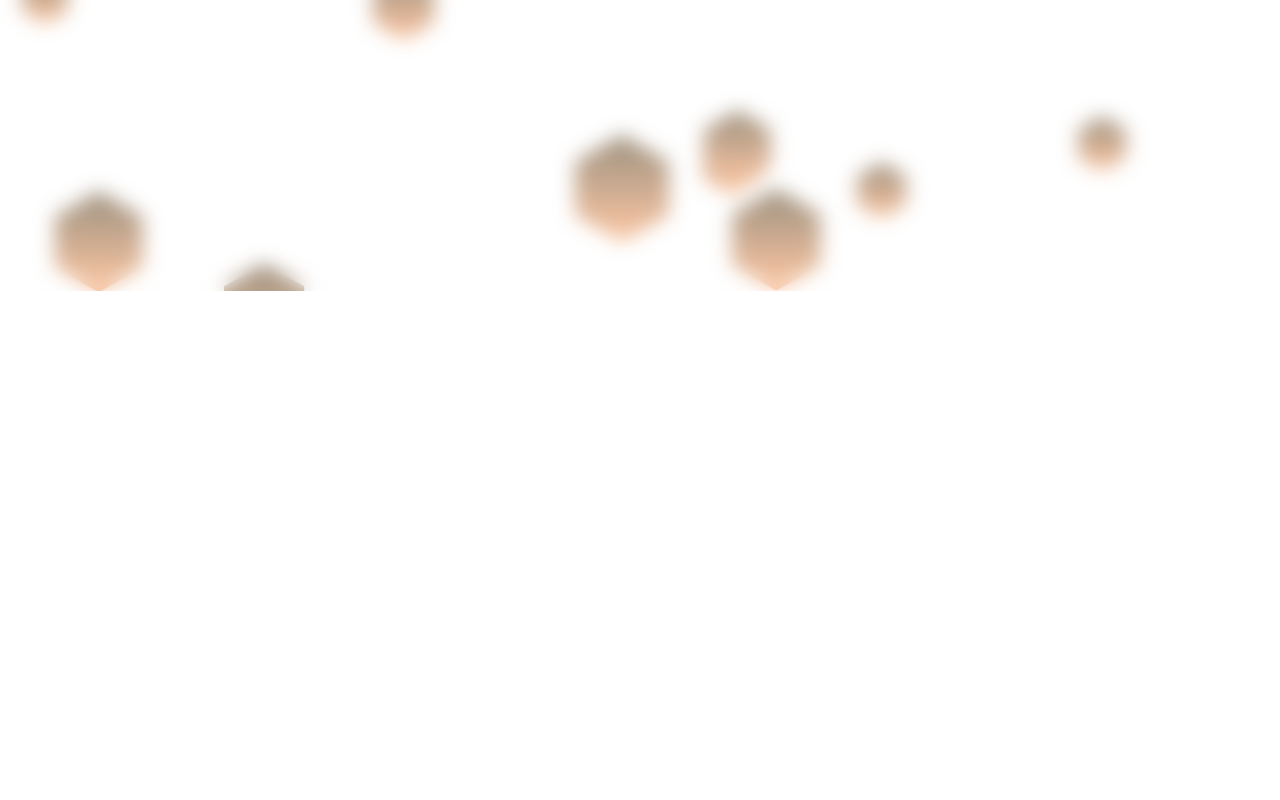
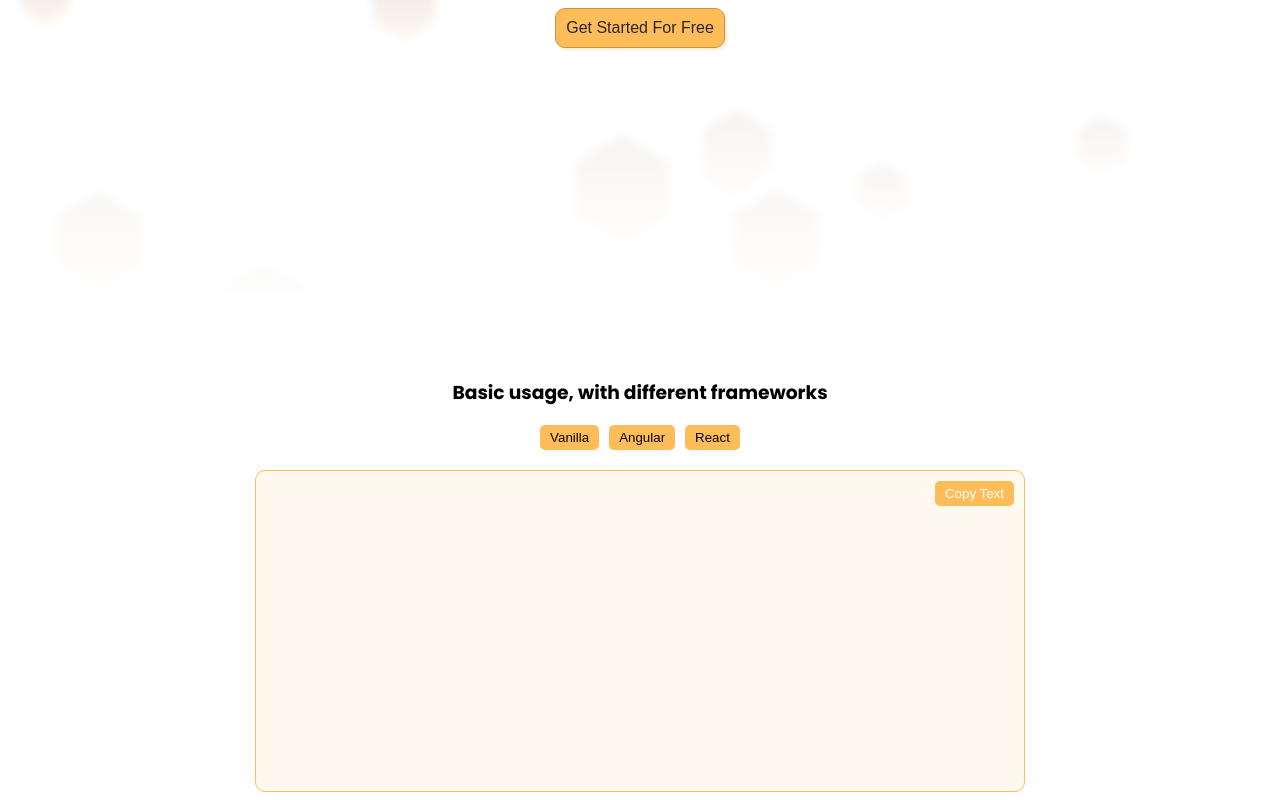
Before and after one commit to FormBee/FormBee, an Angular app in the folder client/FormBee/: page /home in a window 1280 px wide. Shown: the part 509-1309 px from the top of the page. Before the commit the page ends 800 px from the top, so only its background shows below. Built offline with nearby package versions, Linux system fonts and the light colour scheme.

Commit message:
Added landing code examples component, and beginning of it's functionality.

```diff
--- a/client/FormBee/src/app/landing-code-examples/landing-code-examples.component.html
+++ b/client/FormBee/src/app/landing-code-examples/landing-code-examples.component.html
@@ -1 +1,17 @@
-<p>landing-code-examples works!</p>
+<div class="section-container">
+    <h3>Basic usage, with different frameworks</h3>
+    <div class="framework-tabs">
+      <button (click)="setCurrentFramework('vanilla')">Vanilla</button>
+      <button (click)="setCurrentFramework('angular')">Angular</button>
+      <button (click)="setCurrentFramework('react')">React</button>
+    </div>
+    <div class="file-tabs">
+      <ng-container *ngFor="let file of currentFrameworkFiles">
+        <button (click)="setCurrentFile(file)">{{ file }}</button>
+      </ng-container>
+    </div>
+    <div class="code-examples-container">
+      <pre>{{ currentCode }}</pre>
+      <button (click)="copyToClipboard()">Copy Text</button>
+    </div>
+  </div>
--- a/client/FormBee/src/app/landing-code-examples/landing-code-examples.component.scss
+++ b/client/FormBee/src/app/landing-code-examples/landing-code-examples.component.scss
@@ -0,0 +1,64 @@
+.section-container {
+  h3 {
+    text-align: center;
+  }
+}
+
+.framework-tabs,
+.file-tabs {
+  display: flex;
+  justify-content: center;
+  margin-bottom: 10px;
+
+  button {
+    margin: 0 5px;
+    padding: 5px 10px;
+    background-color: #ffbd59;
+    border: none;
+    border-radius: 5px;
+    color: rgb(0, 0, 0);
+    cursor: pointer;
+  }
+}
+
+.code-examples-container {
+  z-index: 10000;
+  display: flex;
+  flex-direction: column;
+  align-items: center;
+  justify-content: center;
+  width: 60vw;
+  height: 40vh;
+  background-color: #ffbd5918;
+  color: #000000;
+  margin: auto;
+  border-radius: 10px;
+  border: #ffbd59 solid 1px;
+  position: relative;
+
+  pre {
+    font-family: monospace;
+    margin: 0;
+    padding: 10px;
+    overflow: auto;
+    width: 100%;
+    height: 100%;
+    box-sizing: border-box;
+  }
+
+  button {
+    background-color: #ffbd59;
+    border: none;
+    border-radius: 5px;
+    color: white;
+    cursor: pointer;
+    padding: 5px 10px;
+    position: absolute;
+    top: 10px;
+    right: 10px;
+  }
+}
+
+html, body {
+  background-color: #ffbd59;
+}
--- a/client/FormBee/src/app/landing-code-examples/landing-code-examples.component.ts
+++ b/client/FormBee/src/app/landing-code-examples/landing-code-examples.component.ts
@@ -5,8 +5,52 @@ import { Component } from '@angular/core';
   standalone: true,
   imports: [],
   templateUrl: './landing-code-examples.component.html',
-  styleUrl: './landing-code-examples.component.scss'
+  styleUrls: ['./landing-code-examples.component.scss']
 })
 export class LandingCodeExamplesComponent {
+  frameworks: Record<'vanilla' | 'angular' | 'react' , string[]> = {
+    angular: ['app.component.ts', 'app.module.ts'],
+    react: ['App.js', 'index.js'],
+    vanilla: ['App.vue', 'main.js']
+  };
 
+  codeSnippets: Record<'vanilla' | 'angular' | 'react' , Record<string, string>> = {
+    angular: {
+      'app.component.ts': '/* Angular app.component.ts code here */',
+      'app.module.ts': '/* Angular app.module.ts code here */',
+    },
+    react: {
+      'App.js': '/* React App.js code here */',
+      'index.js': '/* React index.js code here */',
+    },
+    vanilla: {
+      'App.vue': '/* Vue App.vue code here */',
+      'main.js': '/* Vue main.js code here */',
+    }
+  };
+
+  currentFramework:'vanilla' | 'angular' | 'react' = 'vanilla';
+  currentFile: string = 'app.component.ts';
+  currentFrameworkFiles: string[] = this.frameworks[this.currentFramework];
+  currentCode: string = this.codeSnippets[this.currentFramework][this.currentFile];
+
+  setCurrentFramework(framework: 'vanilla' | 'angular' | 'react') {
+    this.currentFramework = framework;
+    this.currentFrameworkFiles = this.frameworks[framework];
+    this.currentFile = this.frameworks[framework][0];
+    this.updateCode();
+  }
+
+  setCurrentFile(file: string) {
+    this.currentFile = file;
+    this.updateCode();
+  }
+
+  updateCode() {
+    this.currentCode = this.codeSnippets[this.currentFramework][this.currentFile];
+  }
+
+  copyToClipboard() {
+    navigator.clipboard.writeText(this.currentCode);
+  }
 }
--- a/client/FormBee/src/app/landing-header/landing-header.component.scss
+++ b/client/FormBee/src/app/landing-header/landing-header.component.scss
@@ -3,14 +3,14 @@
     justify-content: center;
     align-items: center;
     text-align: center;
-    height: fit-content;
+    height: 100vh;
     position: relative;
   }
 
   .header-content {
     z-index: 2;
     max-width: 45rem;
-    margin-top: 9rem;
+    margin-top: -3rem;
   }
 
   h1 {
--- a/client/FormBee/src/app/landing-three-bg/landing-three-bg.component.scss
+++ b/client/FormBee/src/app/landing-three-bg/landing-three-bg.component.scss
@@ -47,8 +47,9 @@
 .transparent-layer {
   position: relative;
   z-index: 5;
-  backdrop-filter: blur(10px);
-  background: rgba(255, 255, 255, 0.453);
+  backdrop-filter: blur(5px);
+  background: linear-gradient(to bottom, rgba(255, 255, 255, 0),rgba(255,255,255,0.7), rgba(255, 255, 255, 0.93), rgb(255, 255, 255));
+
   padding: 20px;
   height: 100vh;
 }
```
